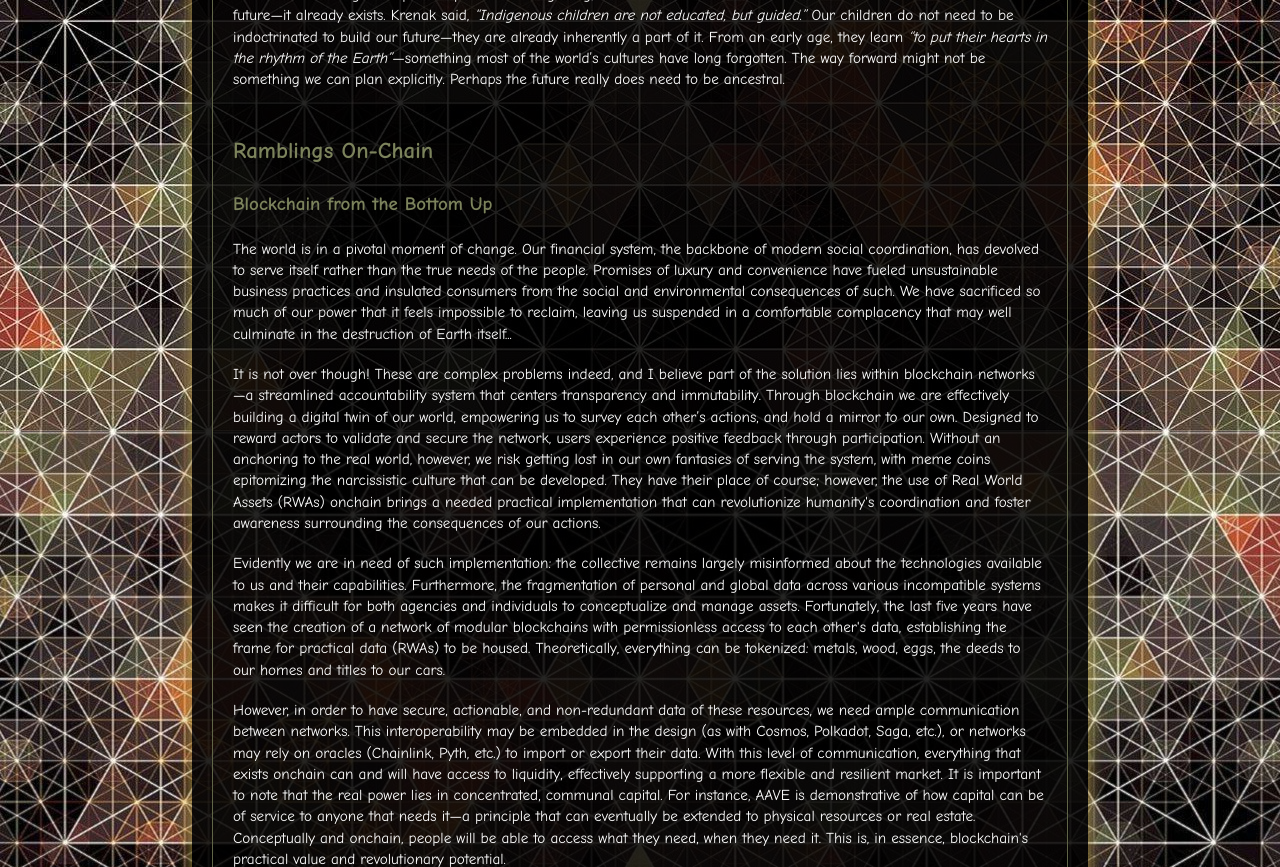
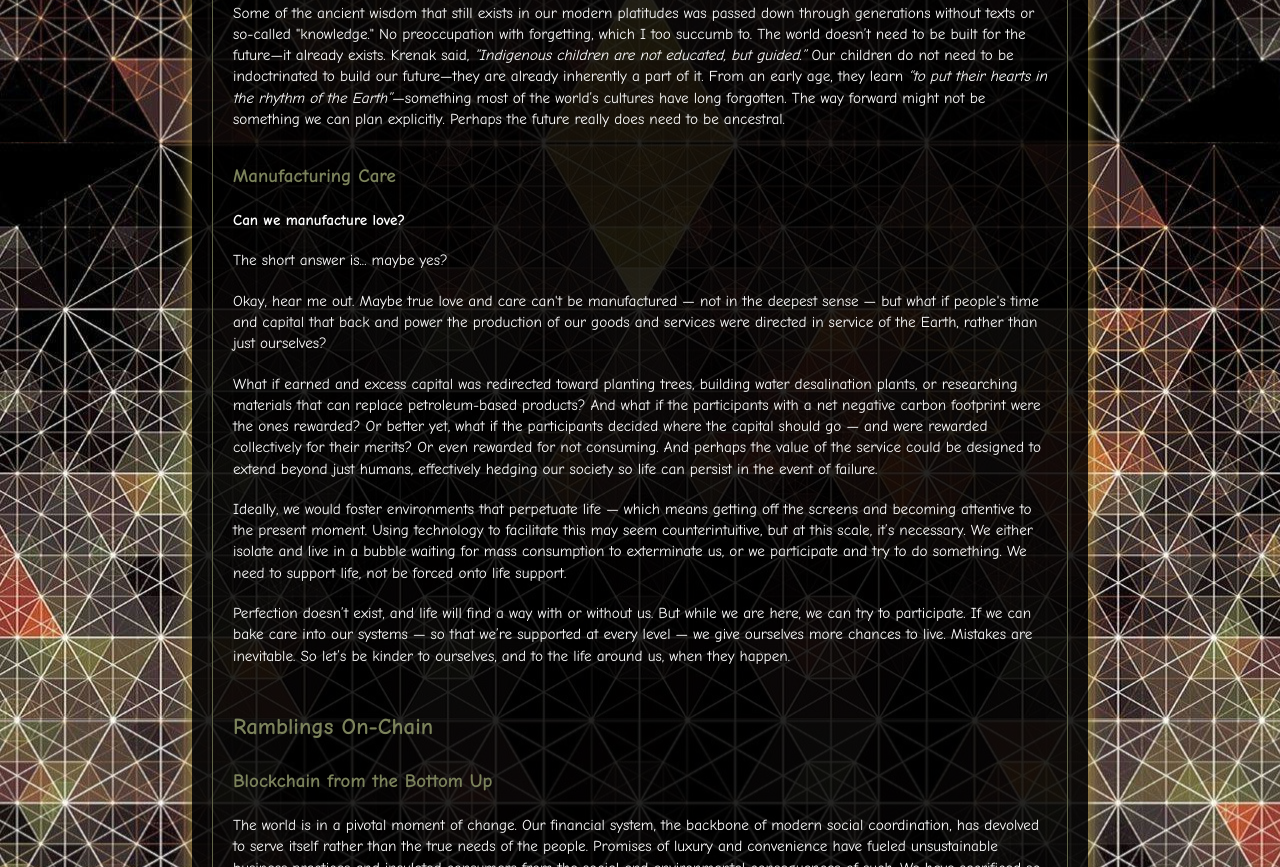
Before and after one commit to nondescrypto/personal-wiki, a plain HTML site: page docs/writings.html in a window 1280 px wide. Shown: the part 1532-2399 px from the top of the page. Drawn offline with Linux system fonts and the light colour scheme.

Commit message:
Manufacturing care added

```diff
--- a/docs/writings.html
+++ b/docs/writings.html
@@ -95,7 +95,7 @@
 
     <main class="flex-1 min-w-0 bg-nav/50 border border-internal p-5 prose prose-match">
 
-       <h2 id="toc">Developing Clarity
+       <h2 id="toc">Developing Clarity or Delusion
         <a aria-hidden="true" tabindex="-1" href="#toc"><span class="icon icon-link"></span></a>
       </h2>
 
@@ -103,7 +103,9 @@
         <li><h3 id="illusions-future">Illusions of the Future
           <ul>
             <li><a href="#ancestral-future">Ancestral Future</a></li>
+            <li><a href="#manufacturing-care">Manufacturing Care</a></li>
           </ul>
+
         </li>
 
         <li><h3 id="#ramblings-on-chain">Ramblings On-Chain</a>
@@ -136,6 +138,23 @@
           <p>Here I am, advocating for data privacy and blockchain technology, while also encouraging people to touch grass and forget about their day jobs. My writing suggests that individuals must prioritize themselves for the sake of the collective. So, which is it? This world is full of contradictions, and our language doesn’t always help. I know I don’t have the right answers—and I don’t want to fall into the trap of thinking a definitive solution exists. It really depends on how you look at it. The truth probably lies somewhere within the paradoxes—and perhaps, it’s not as complicated as we think.</p>
 
           <p>Some of the ancient wisdom that still exists in our modern platitudes was passed down through generations without texts or so-called "knowledge." No preoccupation with forgetting, which I too succumb to. The world doesn’t need to be built for the future—it already exists. Krenak said, <em>“Indigenous children are not educated, but guided.”</em> Our children do not need to be indoctrinated to build our future—they are already inherently a part of it. From an early age, they learn <em>“to put their hearts in the rhythm of the Earth”</em>—something most of the world’s cultures have long forgotten. The way forward might not be something we can plan explicitly. Perhaps the future really does need to be ancestral.</p>
+        </section>
+
+      <h3 id="ideas-future">Manufacturing Care
+        <a aria-hidden="true" tabindex="-1" href="#manufacturing-care"><span class="icon icon-link"></span></a>
+      </h3>
+        <section>
+          <p><strong>Can we manufacture love?</h2></strong></p>
+
+          <p>The short answer is... maybe yes?</p>
+
+          <p>Okay, hear me out. Maybe true love and care can't be manufactured — not in the deepest sense — but what if people's time and capital that back and power the production of our goods and services were directed in service of the Earth, rather than just ourselves?</p>
+
+          <p>What if earned and excess capital was redirected toward planting trees, building water desalination plants, or researching materials that can replace petroleum-based products? And what if the participants with a net negative carbon footprint were the ones rewarded? Or better yet, what if the participants decided where the capital should go — and were rewarded collectively for their merits? Or even rewarded for not consuming. And perhaps the value of the service could be designed to extend beyond just humans, effectively hedging our society so life can persist in the event of failure.</p>
+
+          <p>Ideally, we would foster environments that perpetuate life — which means getting off the screens and becoming attentive to the present moment. Using technology to facilitate this may seem counterintuitive, but at this scale, it’s necessary. We either isolate and live in a bubble waiting for mass consumption to exterminate us, or we participate and try to do something. We need to support life, not be forced onto life support.</p>
+
+          <p>Perfection doesn’t exist, and life will find a way with or without us. But while we are here, we can try to participate. If we can bake care into our systems — so that we’re supported at every level — we give ourselves more chances to live. Mistakes are inevitable. So let’s be kinder to ourselves, and to the life around us, when they happen.</p>
         </section>
 
 
```
